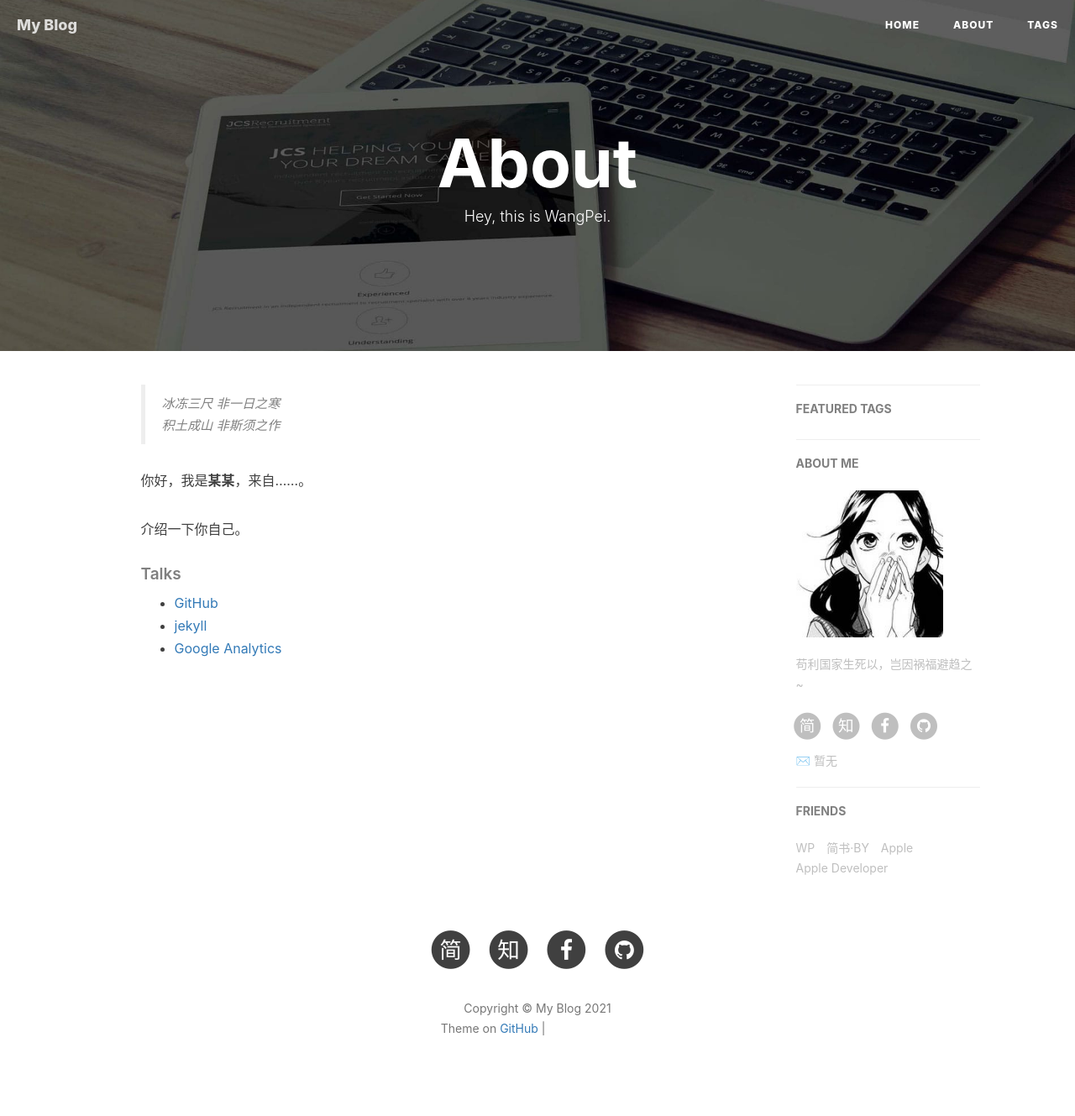
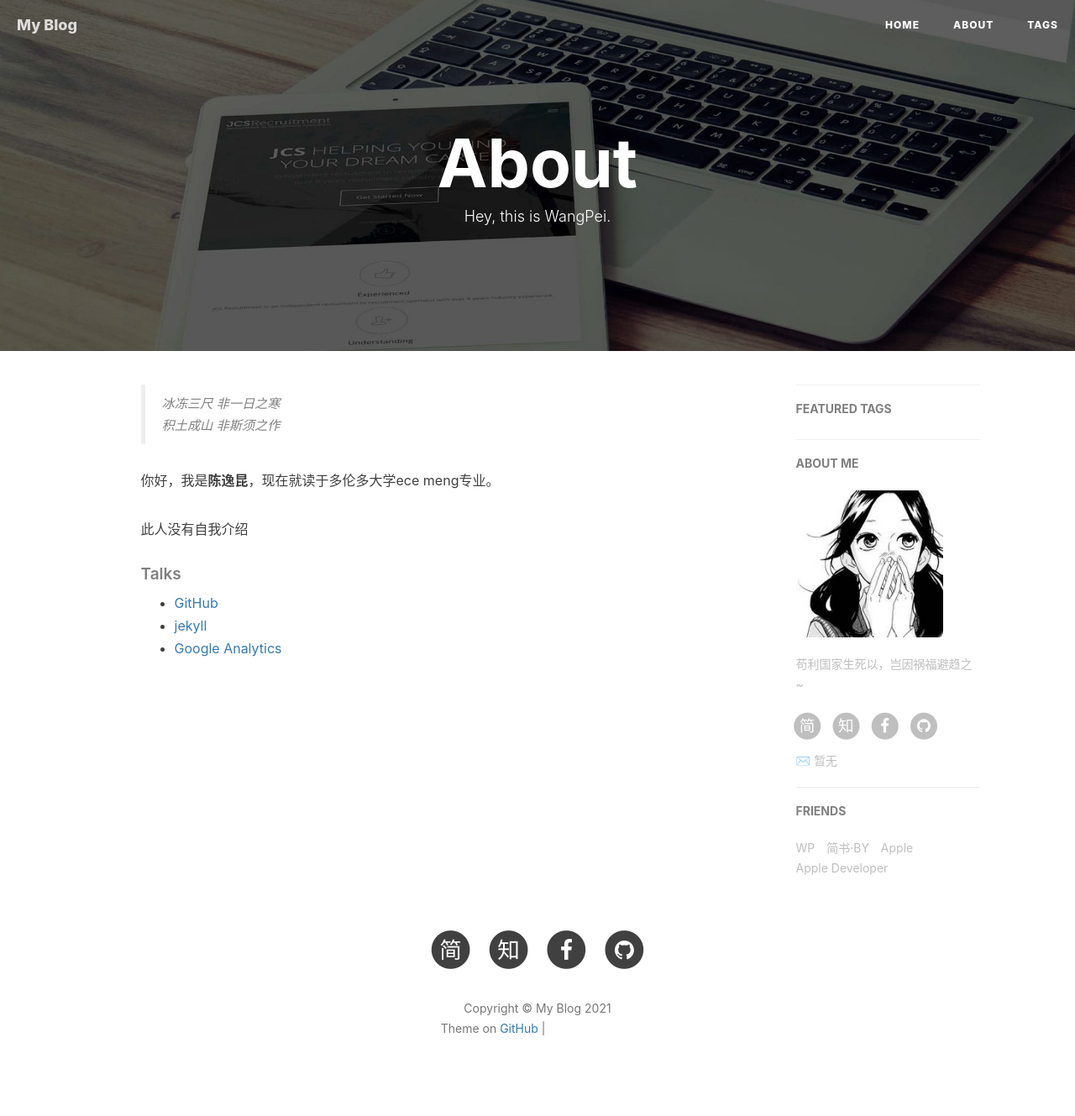
Before and after one commit to cykbls01/cykbls01.github.io, a Jekyll site: the page built from about.html, in a window 1280 px wide. Shown: the whole page at 84% size. Built offline with Jekyll 4.4.1, drawn with Linux system fonts in a browser that asks for light colours; nearby versions of some CDN libraries; comment, search, counter and statistics services are not loaded; grey boxes are pictures that could not be loaded.

Commit message:
feat: edit the index

```diff
--- a/about.html
+++ b/about.html
@@ -18,9 +18,9 @@ header-img: "img/post-bg-rwd.jpg"
     <blockquote><p>冰冻三尺 非一日之寒<br>
     积土成山 非斯须之作</p></blockquote>
 
-    <p>你好，我是<strong>某某</strong>，来自……。</p>
+    <p>你好，我是<strong>陈逸昆</strong>，现在就读于多伦多大学ece meng专业。</p>
 
-    <p>介绍一下你自己。</p>
+    <p>此人没有自我介绍</p>
 
 
 
@@ -29,7 +29,7 @@ header-img: "img/post-bg-rwd.jpg"
     <h5>Talks</h5>
 
     <ul>
-        <li><a href="https://github.com">GitHub</a></li>
+        <li><a href="https://github.com/cykbls01">GitHub</a></li>
         <li><a href="http://jekyll.com.cn/">jekyll</a></li>
         <li><a href="https://analytics.google.com/analytics">Google Analytics</a></li>
     </ul>
--- a/index.html
+++ b/index.html
@@ -1,6 +1,6 @@
 ---
 layout: page
-description: "填上一句你想填的话，在index.html中更改"
+description: "欢迎来到我的blog"
 ---
 
 {% for post in paginator.posts %}
```
Also changed, not shown: 1 other file.
